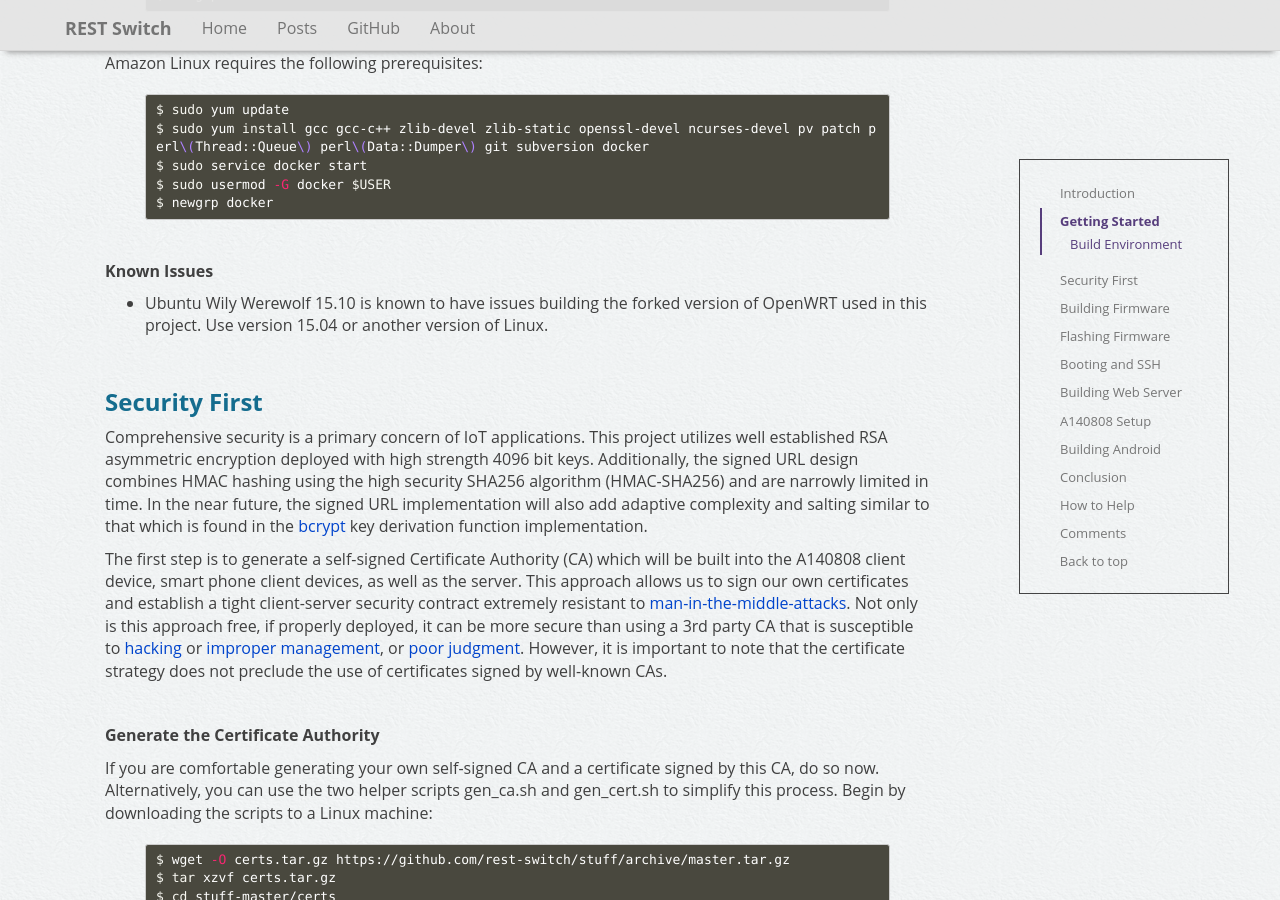
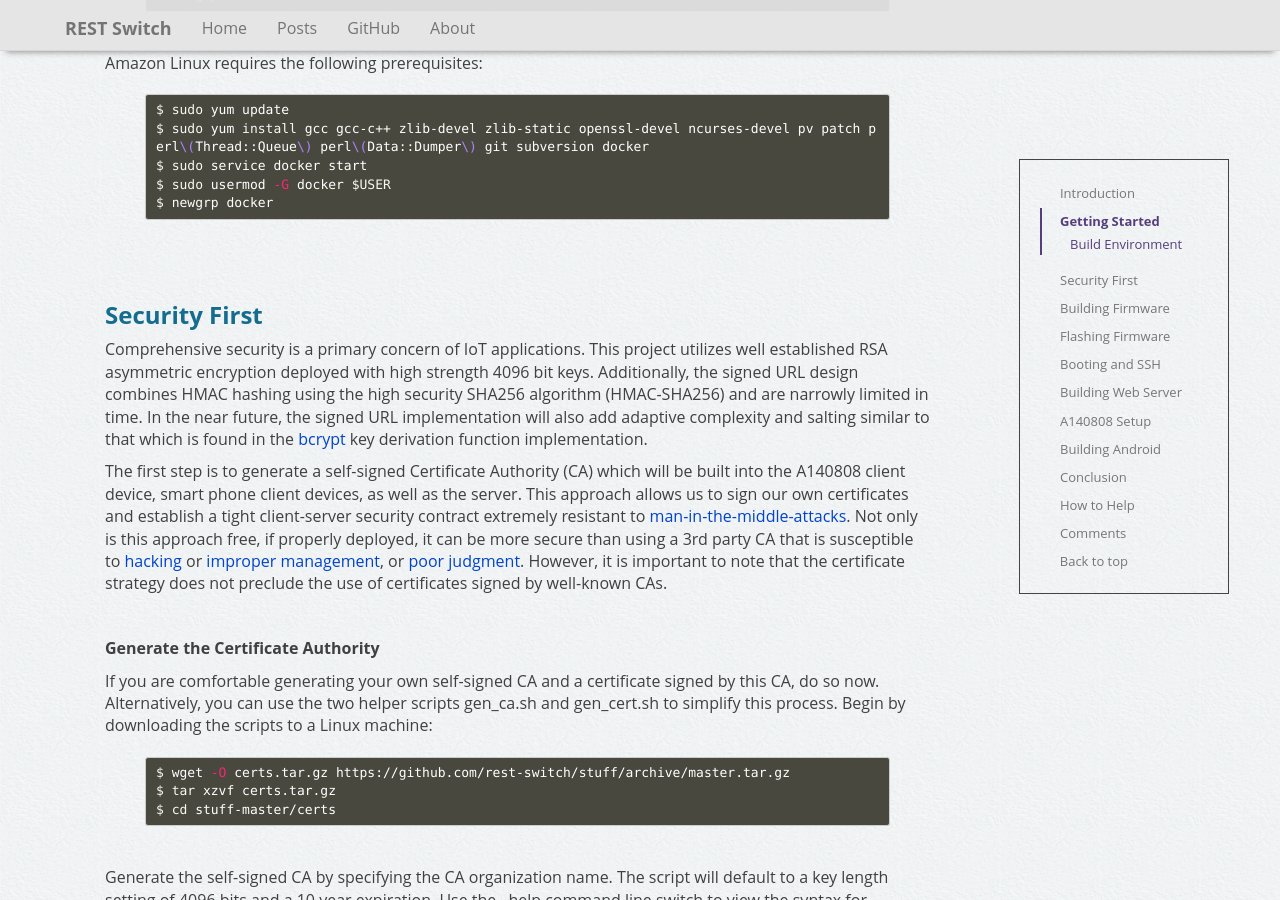
Before and after one commit to rest-switch/rest-switch.github.io, a Jekyll site: the page built from _posts/2015-11-02-a140808.markdown, in a window 1280 px wide and 900 px high, scrolled down 3623 px. Built offline with Jekyll 4.4.1, drawn with Linux system fonts in a browser that asks for light colours; nearby versions of some CDN libraries; comment, search, counter and statistics services are not loaded.

Commit message:
Ubuntu Wily Werewolf build issue has been resolved with update to dd

```diff
--- a/_posts/2015-11-02-a140808.markdown
+++ b/_posts/2015-11-02-a140808.markdown
@@ -168,10 +168,6 @@ $ sudo service docker start
 $ sudo usermod -G docker $USER
 $ newgrp docker
 {% endhighlight %}
-
-**Known Issues**
-
- - Ubuntu Wily Werewolf 15.10 is known to have issues building the forked version of OpenWRT used in this project. Use version 15.04 or another version of Linux.
 
 <a class="anchor" id="security-first"></a>
 <span>&nbsp;</span>
```
